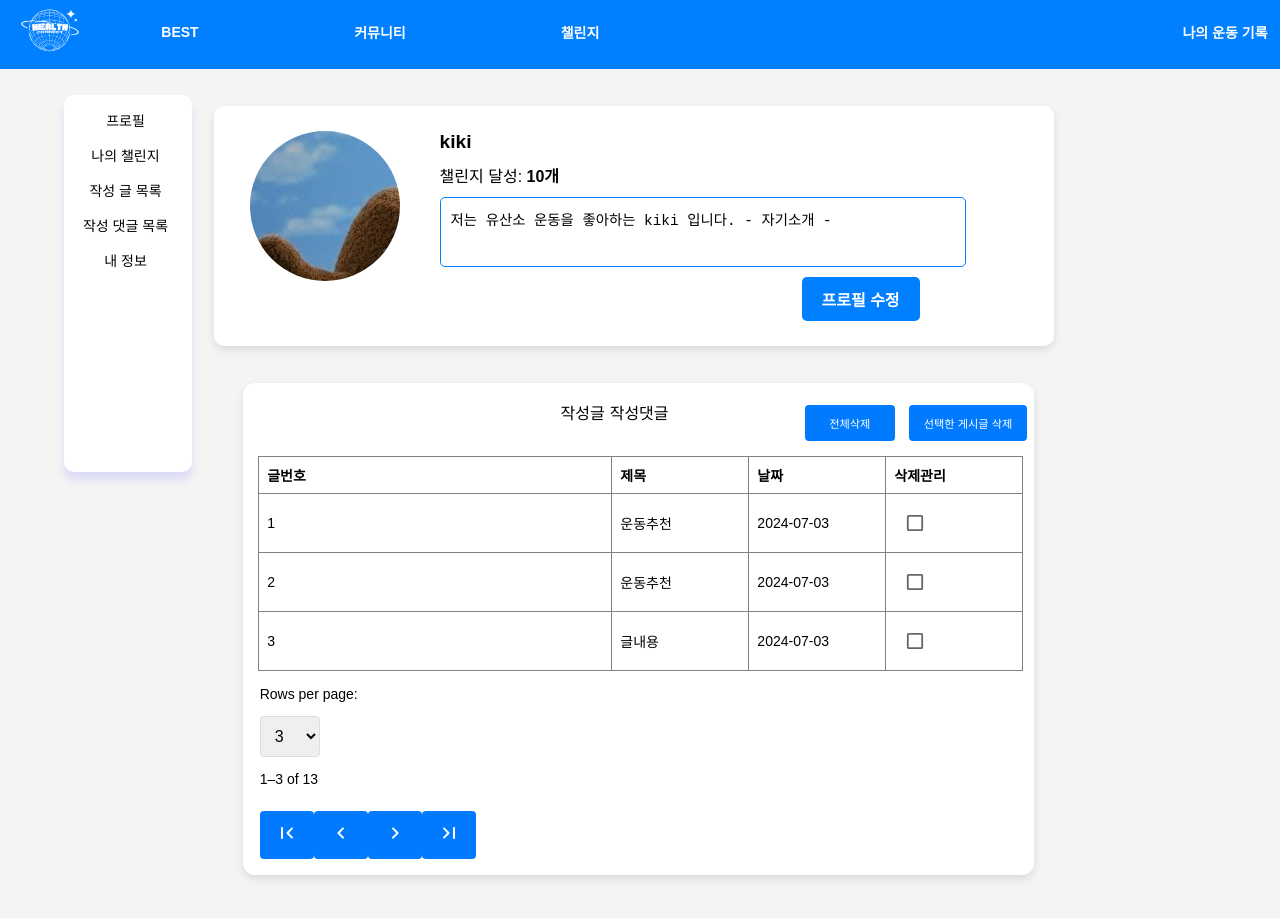
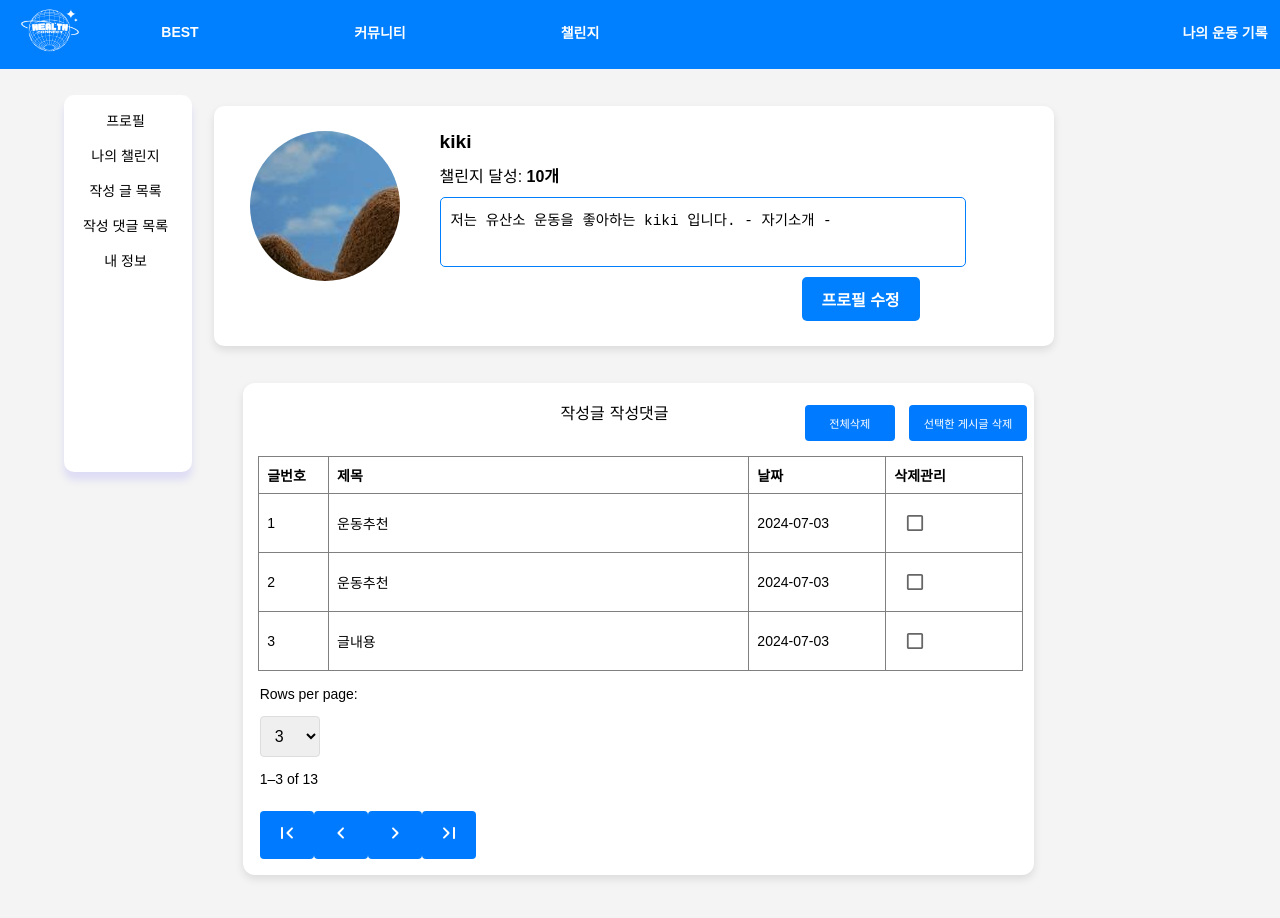
Before and after one commit to StarlightSSM/work-ssm, a React (Create React App) app: page /myPage in a window 1280 px wide. Shown: the top 918 px of the page. Built offline with nearby package versions, Linux system fonts and the light colour scheme; no server answers.

Commit message:
profile 페이지 리스트 수정

```diff
--- a/src/Project/components/mylist.js
+++ b/src/Project/components/mylist.js
@@ -171,6 +171,23 @@ const TableCell = styled.td`
   border: 1px solid var(--border-color);
   text-align: left;
   padding: 8px;
+
+  &.number {
+    width: 15%;
+  }
+
+  &.title {
+    width: 55%;
+  }
+
+  &.date {
+    width: 15%;
+  }
+
+  &.delete {
+    width: 15%;
+    text-align: center;
+  }
 `;
 
 const TableHeaderCell = styled.th`
@@ -178,8 +195,22 @@ const TableHeaderCell = styled.th`
   text-align: left;
   padding: 8px;
 
+  &.number {
+    width: 15%;
+  }
+
   &.title-header {
+    width: 55%;
     font-size: 0.875rem; /* Set the font size for the "제목" header */
+  }
+
+  &.date {
+    width: 15%;
+  }
+
+  &.delete {
+    width: 15%;
+    text-align: center;
   }
 `;
 
```
